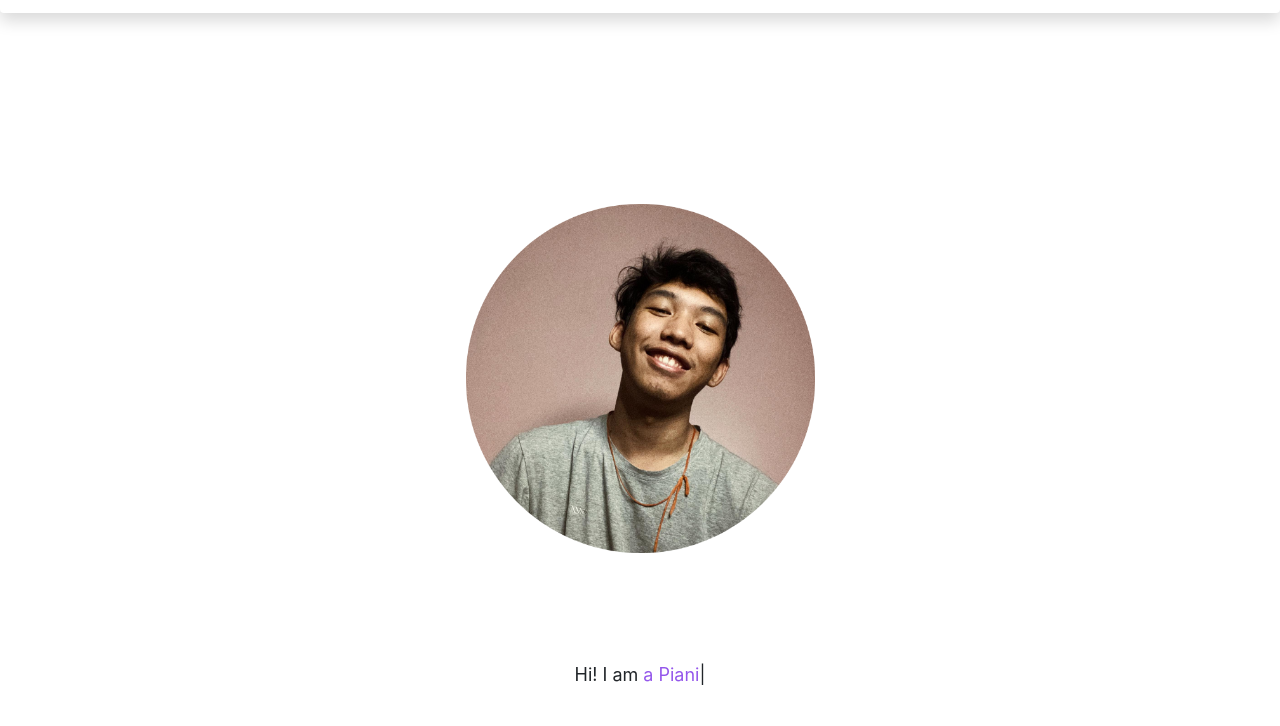
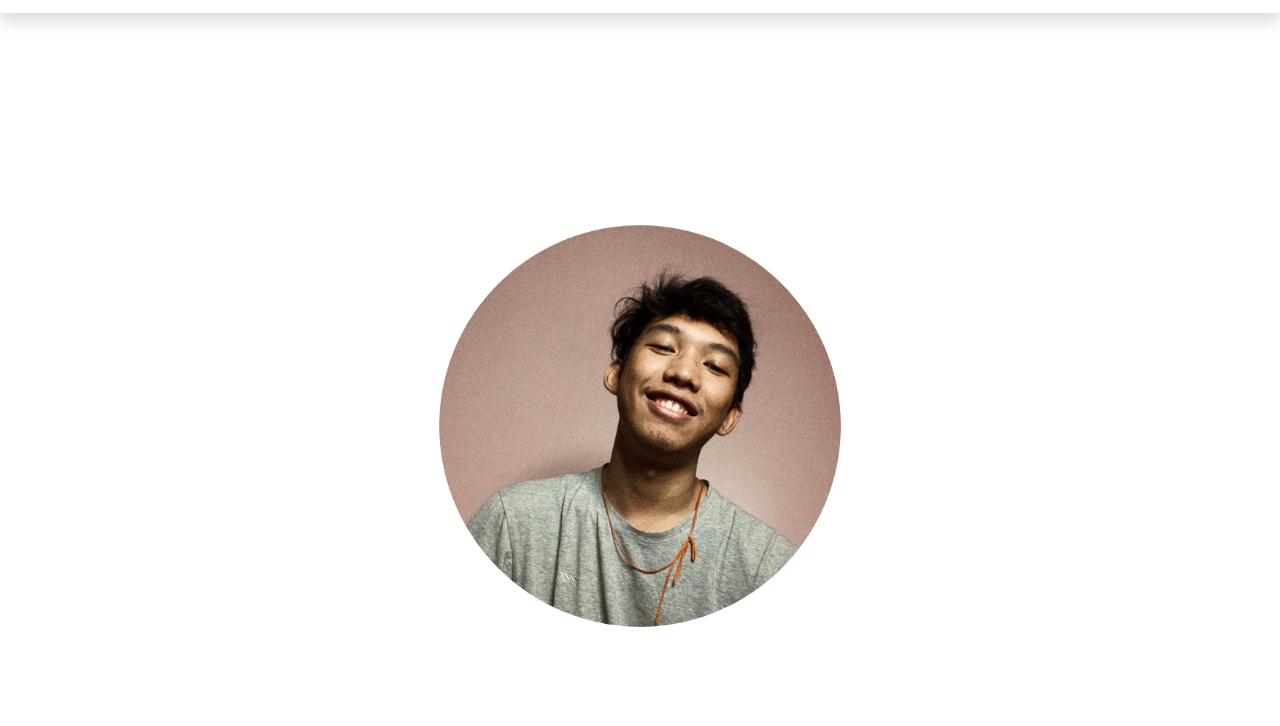
Before and after one commit to soungoolwin/mypersonalportfolio, a plain HTML site: page index.html in a window 1280 px wide. Shown: the part 74-800 px from the top of the page. Drawn offline with nearby package versions, Linux system fonts and the light colour scheme; a web font is replaced by a local one.

Commit message:
first commit

```diff
--- a/index.html
+++ b/index.html
@@ -45,7 +45,7 @@
     <!-- profile picture start -->
     <div class="container">
         <div class="row">
-            <div class="col-7 mx-auto">
+            <div class="col-8 mx-auto">
                 <img src="images/My Profile photo circle.png" class="img-fluid">
                 <p class="slogan text-center" style="font-size: 18px;">Hi! I am <span class="animate" style="color: #9457EB;"></span></p>
             </div>
```
